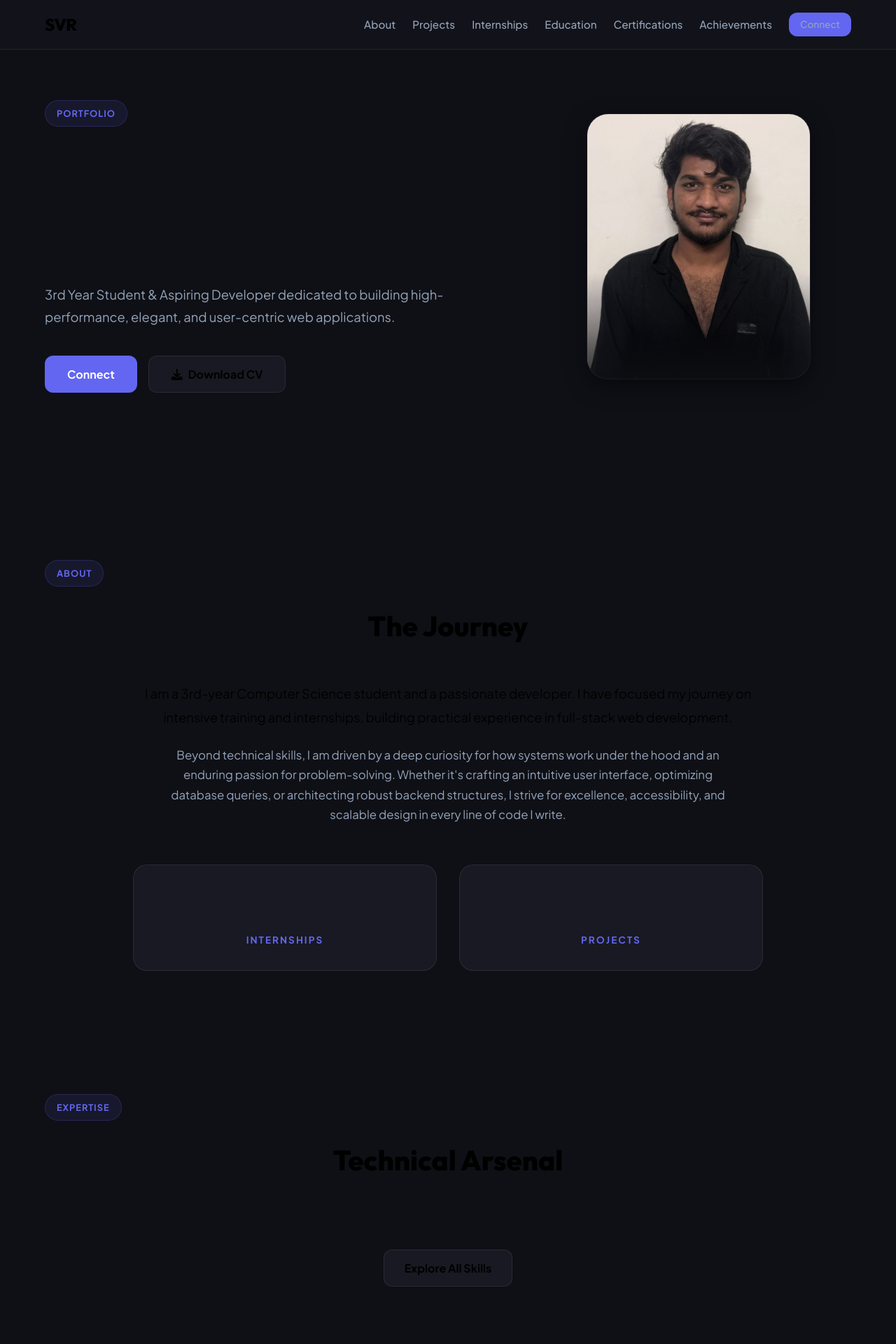
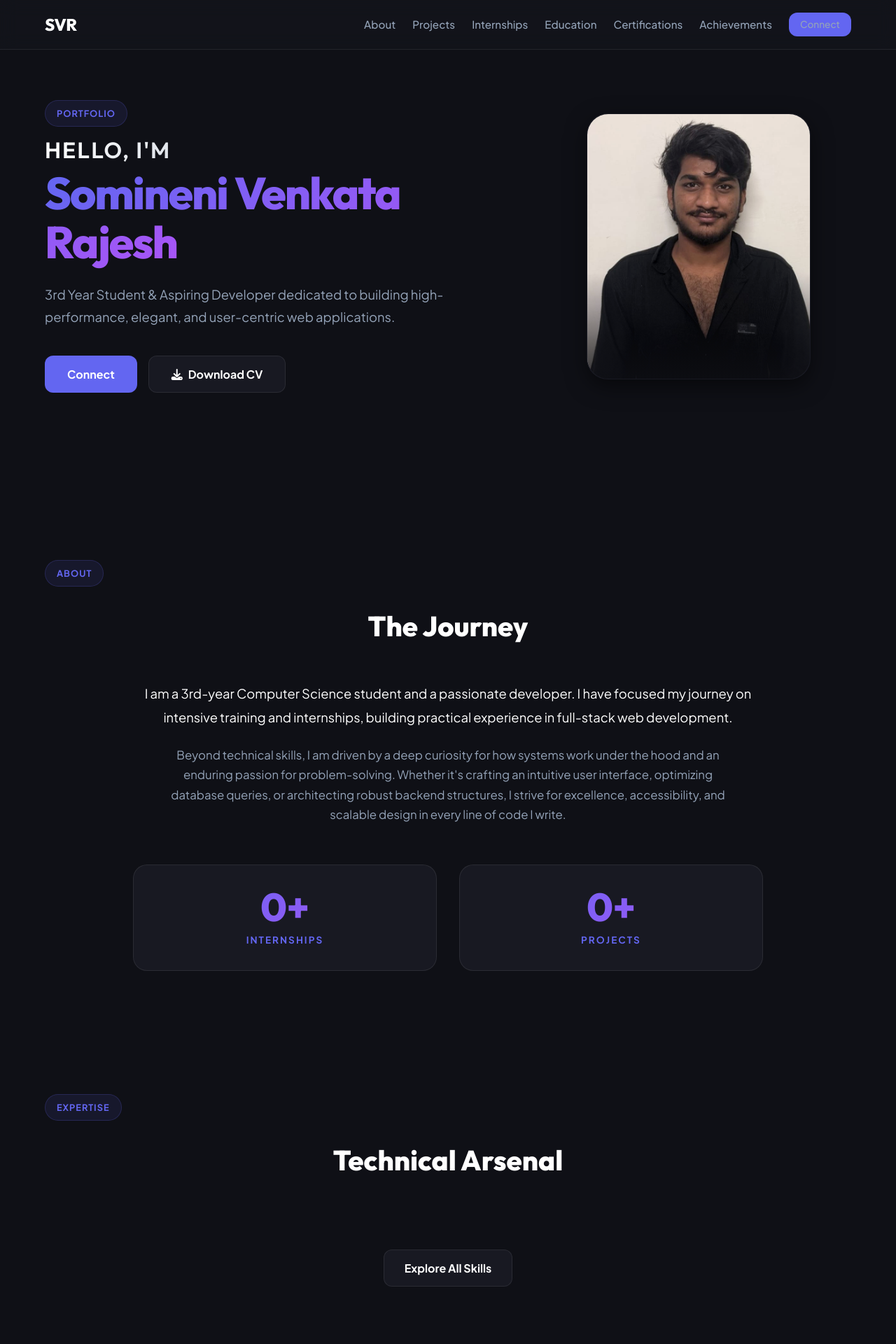
Before and after one commit to sominenivenkatarajesh/Portfolio, a Django app: page / in a window 1280 px wide. Shown: the top 1920 px of the page at 70% size. Run offline with Django 5.2, Linux system fonts and the light colour scheme; data that the repository does not hold is empty.

Commit message:
Restore secondary color and bust cache to v3.3

```diff
--- a/portfolio/static/css/style.css
+++ b/portfolio/static/css/style.css
@@ -10,6 +10,8 @@
     --glass: rgba(24, 25, 34, 0.4);
     --font-heading: 'Outfit', sans-serif;
     --font-body: 'Plus Jakarta Sans', sans-serif;
+    --text-main: #ffffff;
+    --secondary: #a855f7;
 }
 
 html {
@@ -31,6 +33,7 @@ body {
     overflow-x: hidden;
     position: relative;
     z-index: 1;
+    cursor: auto !important;
 }
 
 a, button, .exp-pill, .logo {
--- a/portfolio/templates/base.html
+++ b/portfolio/templates/base.html
@@ -15,7 +15,7 @@
         rel="stylesheet">
 
     <!-- CSS with Versioning to Bust Cache -->
-    <link rel="stylesheet" href="{% static 'css/style.css' %}?v={{ request.now|default:'3.1' }}">
+    <link rel="stylesheet" href="{% static 'css/style.css' %}?v=3.3">
     <link rel="stylesheet" href="https://cdnjs.cloudflare.com/ajax/libs/font-awesome/6.4.0/css/all.min.css">
 </head>
 
```
